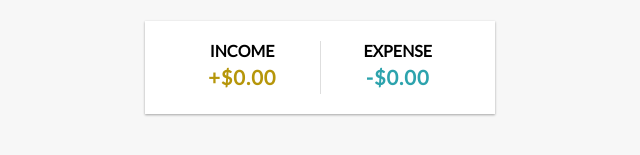
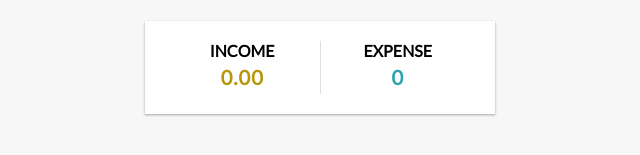
Before and after one commit to saba722/Bootcamp2020-ExpenseTracker, a React (Create React App) app: page / in a window 1280 px wide. Shown: the part 210-365 px from the top of the page, without its empty margins (320-960 px from the left). Built offline with nearby package versions, Linux system fonts and the light colour scheme.

Commit message:
Updated AccountSummary.js and AddTransaction.js

```diff
--- a/src/components/AccountSummary.js
+++ b/src/components/AccountSummary.js
@@ -19,13 +19,13 @@ export const AccountSummary = () => {
             <div>
                 <h4>Income</h4>
                 <p className="money plus">
-                    +$0.00
+                    {income}
                 </p>
             </div>
             <div>
                 <h4>Expense</h4>
                 <p className="money minus">
-                    -$0.00
+                    {expense}
                 </p>
             </div>
         </div>
--- a/src/components/AddTransaction.js
+++ b/src/components/AddTransaction.js
@@ -20,7 +20,7 @@ export const AddTransaction = () => {
     return (
         <div>
             <h3>Add New Transaction</h3>
-            <form>
+            <form onSubmit={onSubmit}>
                 <div className="form-control">
                     <label htmlFor="description">
                         Description
```
